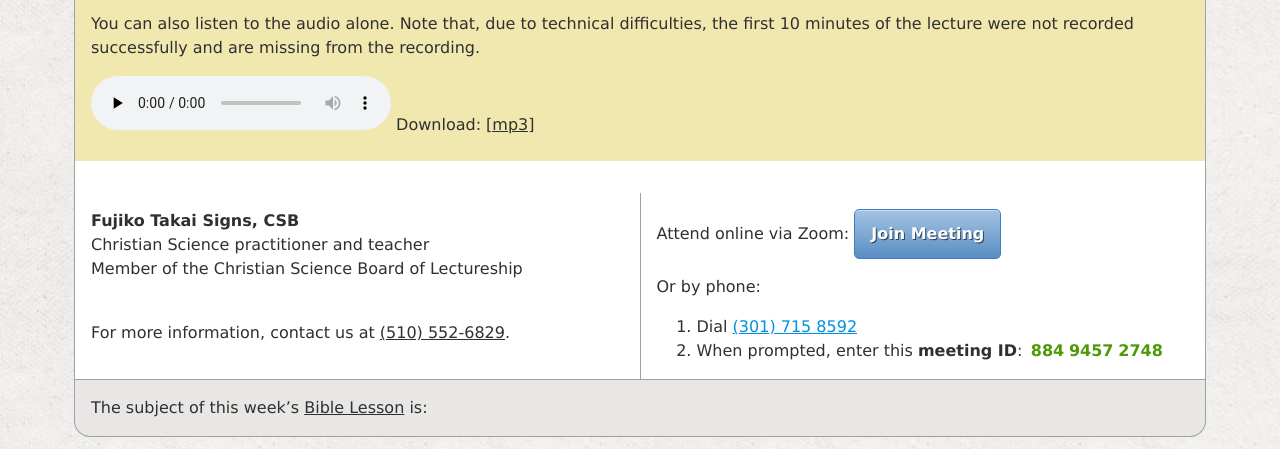
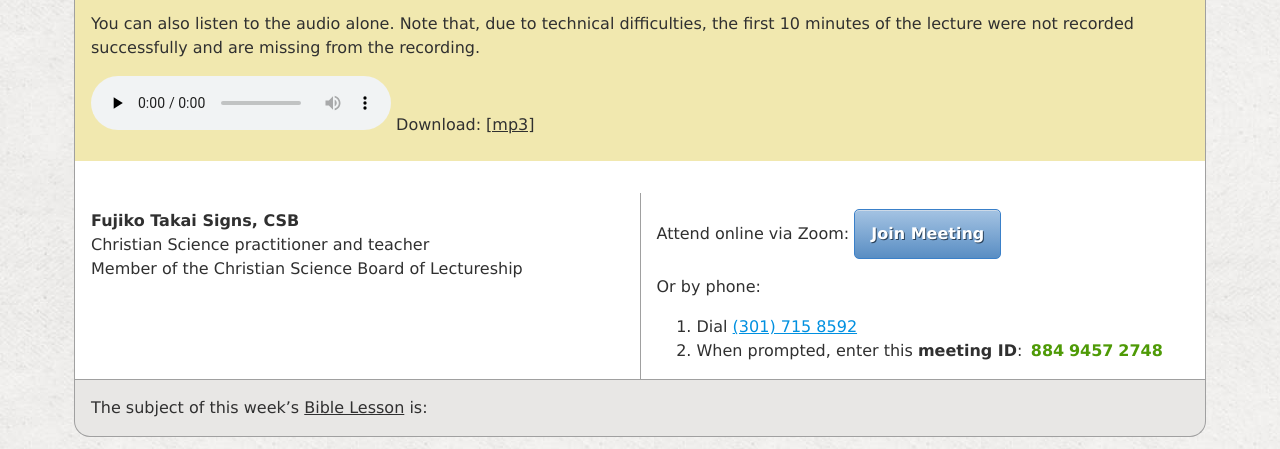
Before and after one commit to kalgynirae/csmenlopark, a Jekyll site: the page built from pages/lecture2021.md, in a window 1280 px wide and 900 px high, scrolled down 1304 px, cut to the strip 81-530 px from the top of the window. Built offline with Jekyll 4.4.1, drawn with Linux system fonts in a browser that asks for light colours; nearby versions of some CDN libraries; our own code applies the rules of GitHub Pages for plain Markdown files.

Commit message:
Remove the contact phone number for the 2021 lecture

```diff
--- a/pages/lecture2021.md
+++ b/pages/lecture2021.md
@@ -49,9 +49,6 @@ successfully and are missing from the recording.
 Christian Science practitioner and teacher
 Member of the Christian Science Board of Lectureship
 
-<br>
-For more information, contact us at <a href="tel:+15105526829">(510) 552-6829</a>.
-
 </div>
 
 <div markdown="1" style="border-left: 1px solid #a0a0a0; padding-left: 1rem">
```
